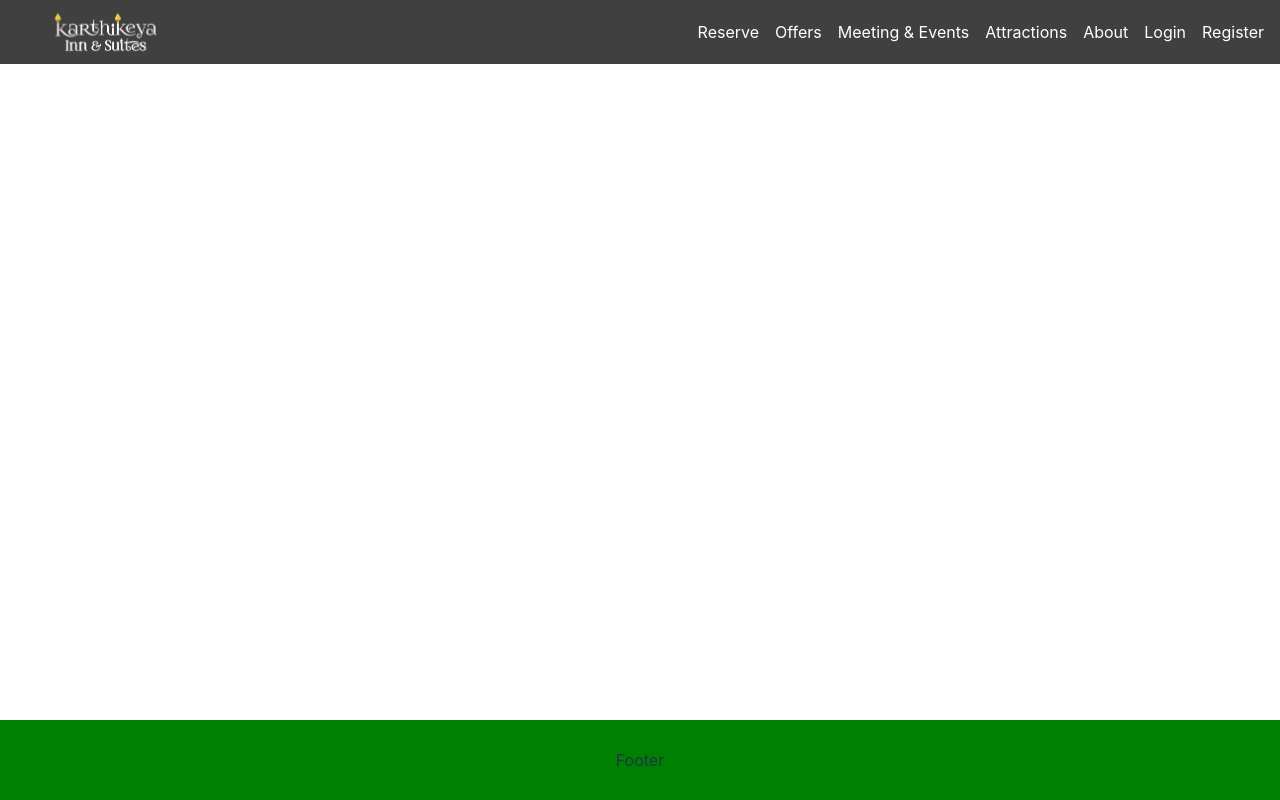
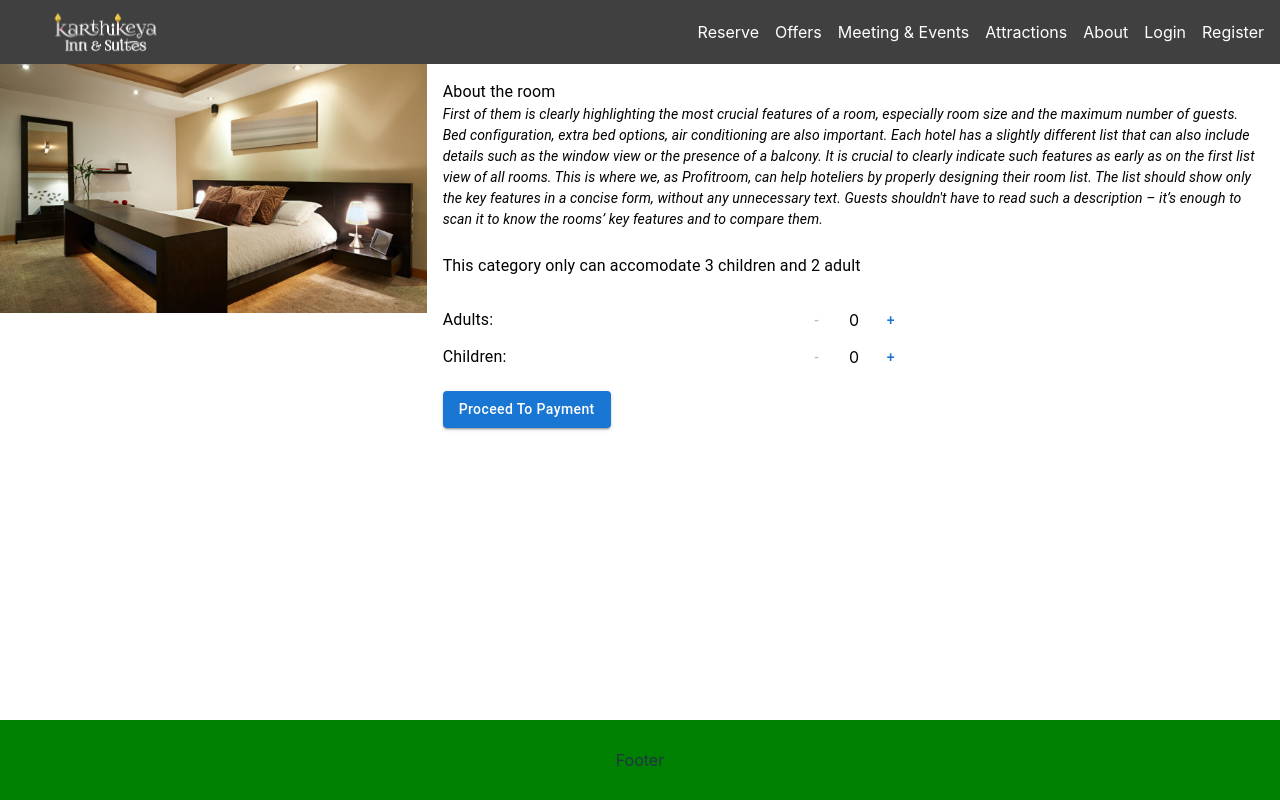
Before and after one commit to sampathbabu/hotel-booking, a React (Vite) app: page /book in a window 1280 px wide. Built offline with nearby package versions, Linux system fonts and the light colour scheme.

Commit message:
linked to each component

```diff
--- a/src/common/components/ImageCarousel/index.jsx
+++ b/src/common/components/ImageCarousel/index.jsx
@@ -78,7 +78,7 @@ const ImageCarousel = () => {
     //     </Grid>
     //   </Grid>
     // </div>
-    <div style={{width:"100%",display:"flex"}}>
+    <div style={{display:"flex"}}>
       <ScrollMenu Header={"1BHK rooms"} RightArrow={<IconButton><ArrowRight /></IconButton>}>
         {Array.from(Array(12).keys()).map((item,ind) => {
           return <RoomCard itemId={ind} key={item.price} data={{ ...item }} />;
--- a/src/common/components/RoomDetails/index.jsx
+++ b/src/common/components/RoomDetails/index.jsx
@@ -1,4 +1,4 @@
-import { Grid, Typography } from "@mui/material";
+import { Grid, Typography, Button } from "@mui/material";
 import React, { useState } from "react";
 import Carousel from "react-material-ui-carousel";
 import RoomPic from "../../../assets/sample-room.jpeg";
@@ -8,7 +8,7 @@ const RoomDetails = () => {
   const imageURL = new URL(RoomPic, import.meta.url).href;
   const imageURL2 = new URL(RoomPic2, import.meta.url).href;
   const imageList = [imageURL, imageURL2];
-  const [tempIndex, setTempIndex]=useState(0);
+  const [tempIndex, setTempIndex] = useState(0);
   return (
     <Grid container display={"flex"}>
       <Grid item xs={12} sm={4}>
@@ -27,29 +27,73 @@ const RoomDetails = () => {
           })}
         </Carousel>
       </Grid>
-      <Grid item sm={"8"} xs={"12"} bgcolor="red">
+      <Grid item sm={"8"} xs={"12"} p={2}>
         <Grid container>
           <Grid item>
-            First of them is clearly highlighting the most crucial features of a
-            room, especially room size and the maximum number of guests. Bed
-            configuration, extra bed options, air conditioning are also
-            important. Each hotel has a slightly different list that can also
-            include details such as the window view or the presence of a
-            balcony. It is crucial to clearly indicate such features as early as
-            on the first list view of all rooms. This is where we, as
-            Profitroom, can help hoteliers by properly designing their room
-            list. The list should show only the key features in a concise form,
-            without any unnecessary text. Guests shouldn't have to read such a
-            description – it’s enough to scan it to know the rooms’ key features
-            and to compare them.
+            <Typography>About the room</Typography>
+            <Typography fontStyle={"italic"} fontSize={"14px"}>
+              First of them is clearly highlighting the most crucial features of
+              a room, especially room size and the maximum number of guests. Bed
+              configuration, extra bed options, air conditioning are also
+              important. Each hotel has a slightly different list that can also
+              include details such as the window view or the presence of a
+              balcony. It is crucial to clearly indicate such features as early
+              as on the first list view of all rooms. This is where we, as
+              Profitroom, can help hoteliers by properly designing their room
+              list. The list should show only the key features in a concise
+              form, without any unnecessary text. Guests shouldn't have to read
+              such a description – it’s enough to scan it to know the rooms’ key
+              features and to compare them.
+            </Typography>
           </Grid>
-          <Grid item>
+          <Grid item xs={12} my={3}>
+            <Typography>
+              This category only can accomodate 3 children and 2 adult
+            </Typography>
+          </Grid>
+          {/* <Grid item xs={12} display={"flex"} alignItems={"center"}>
+
+          </Grid> */}
+          <Grid item xs={10}>
+            <Grid container>
+              <Grid item xs={6} display={"flex"} alignItems={"center"}>
+                <Typography>Adults:</Typography>
+              </Grid>
+              <Grid item xs={6}>
+                <IncrementButton
+                  currentIndex={tempIndex}
+                  setCurrentIndex={setTempIndex}
+                  minIndex={0}
+                  maxIndex={4}
+                />
+              </Grid>
+              <Grid item xs={6} display={"flex"} alignItems={"center"}>
+                <Typography>Children:</Typography>
+              </Grid>
+              <Grid item xs={6}>
+                <IncrementButton
+                  currentIndex={tempIndex}
+                  setCurrentIndex={setTempIndex}
+                  minIndex={0}
+                  maxIndex={4}
+                />
+              </Grid>
+            </Grid>
+          </Grid>
+
+          <Grid item my={2}>
+            <Button variant="contained" sx={{ textTransform: "capitalize" }}>
+              Proceed to Payment
+            </Button>
+          </Grid>
+          {/* <Grid item>
+
             <Typography>Children: </Typography>
             <Typography>Adult: </Typography>
-          </Grid>
-          <Grid item>
+          </Grid> */}
+          {/* <Grid item>
             <IncrementButton currentIndex={tempIndex} setCurrentIndex={setTempIndex} minIndex={0} maxIndex={4} />
-          </Grid>
+          </Grid> */}
         </Grid>
       </Grid>
     </Grid>
--- a/src/common/components/Temp/index.jsx
+++ b/src/common/components/Temp/index.jsx
@@ -10,9 +10,12 @@ import { Calendar } from "react-multi-date-picker";
 import BG from "../../../assets/bg1-hotel.jpeg";
 import { useEffect, useRef, useState } from "react";
 import { RoomsJSON } from "../../constants";
+import { useRecoilState, useRecoilValue } from "recoil";
+import { roomSelect } from "../../../store";
 const Temp = () => {
   const theme = useTheme();
   const matchSmallDevice = useMediaQuery(theme.breakpoints.up("sm"));
+  const [roomDetails, setRoomDetails] = useRecoilState(roomSelect);
   const da = new Date();
   console.log(`${da.getDate()}/${da.getMonth() + 1}/${da.getFullYear()}`);
   const [dates, setDates] = useState({
@@ -23,6 +26,7 @@ const Temp = () => {
   const ref = useRef();
   useEffect(() => {
     console.log(dates);
+    setRoomDetails({ ...dates });
   }, [dates]);
   console.log(new URL(BG, import.meta.url));
   const imageURL = new URL(BG, import.meta.url).href;
@@ -56,10 +60,10 @@ const Temp = () => {
           item
           marginBottom={"1rem"}
           sx={{
-            opacity:"0.8",
-            background:"white",
-            marginX:"1rem",
-            padding: matchSmallDevice?"3% 7%":"5vh 7%",
+            opacity: "0.8",
+            background: "white",
+            marginX: "1rem",
+            padding: matchSmallDevice ? "3% 7%" : "5vh 7%",
             borderRadius: "10px",
             boxShadow: "2px -2px 20px 2px grey",
           }}
@@ -127,13 +131,12 @@ const Temp = () => {
             <Grid item xs={12} md={"auto"} height={"fit-content"}>
               <Button
                 fullWidth
-
                 onClick={(e) => {
                   e.stopPropagation();
                   setShowCalender(false);
 
                   const startDateFormal = new Date(
-                    dates.checkIn.split('-').reverse().join("-")
+                    dates.checkIn.split("-").reverse().join("-")
                   );
                   const endDateFormal = new Date(
                     [...dates.checkOut].reverse().join("")
@@ -141,7 +144,7 @@ const Temp = () => {
                   Object.keys(RoomsJSON).forEach((eachRoom) => {
                     const roomStatus = RoomsJSON[eachRoom];
                     const availableDate = new Date(roomStatus.availableDate);
-                    console.log(startDateFormal,availableDate);
+                    console.log(startDateFormal, availableDate);
                     console.log(
                       startDateFormal.getTime(),
                       availableDate.getTime(),
@@ -150,7 +153,7 @@ const Temp = () => {
                   });
                 }}
                 variant="contained"
-                sx={{ textTransform: "capitalize",opacity:"1" }}
+                sx={{ textTransform: "capitalize", opacity: "1" }}
               >
                 Find Room
               </Button>
--- a/src/store/index.jsx
+++ b/src/store/index.jsx
@@ -2,5 +2,10 @@ import { atom } from "recoil";
 
 export const userStore = atom({
   key: "user",
-  default: JSON.parse(localStorage.getItem("user"))??{}
+  default: JSON.parse(localStorage.getItem("user")) ?? {},
 });
+
+export const roomSelect = atom({
+  key: "roomDetails",
+  default: JSON.parse(localStorage.getItem("rooms-selected")) ?? {},
+});
```
Also changed, not shown: src/routes.jsx (+8 -0 lines).
